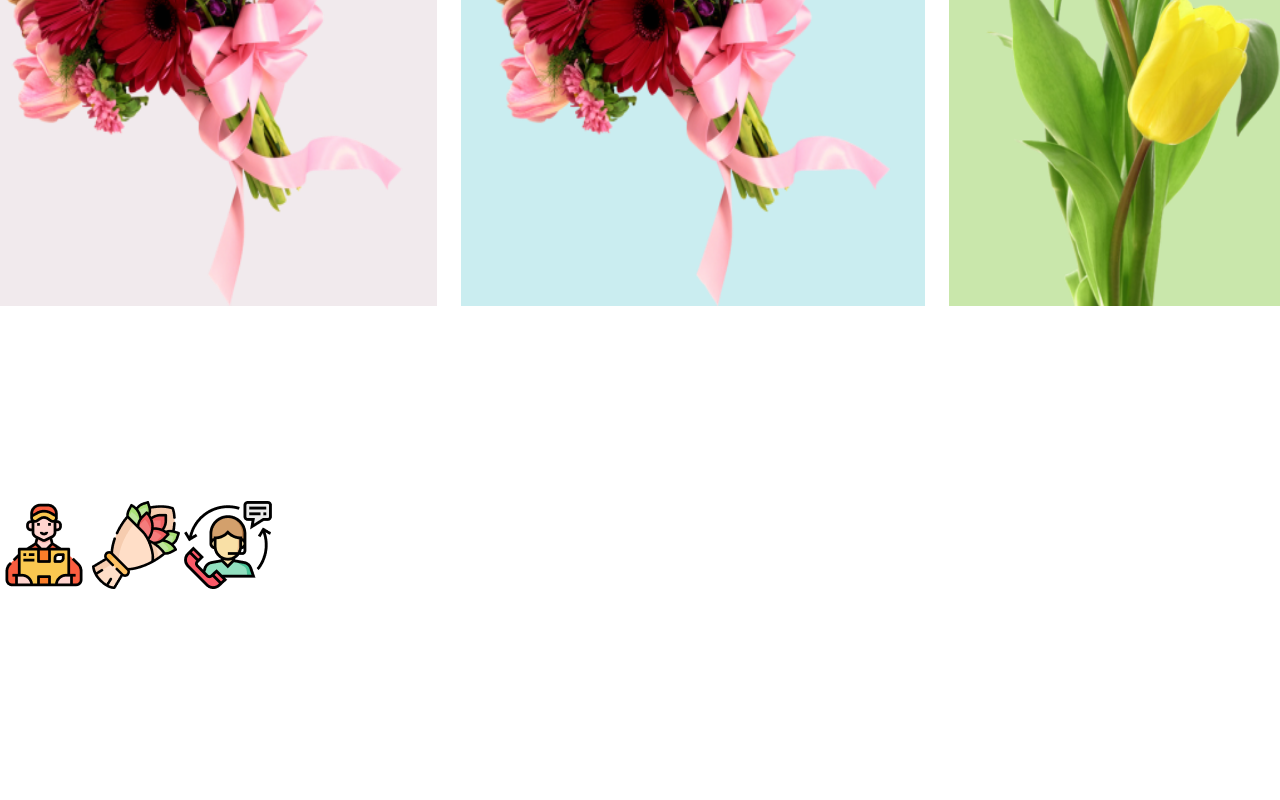
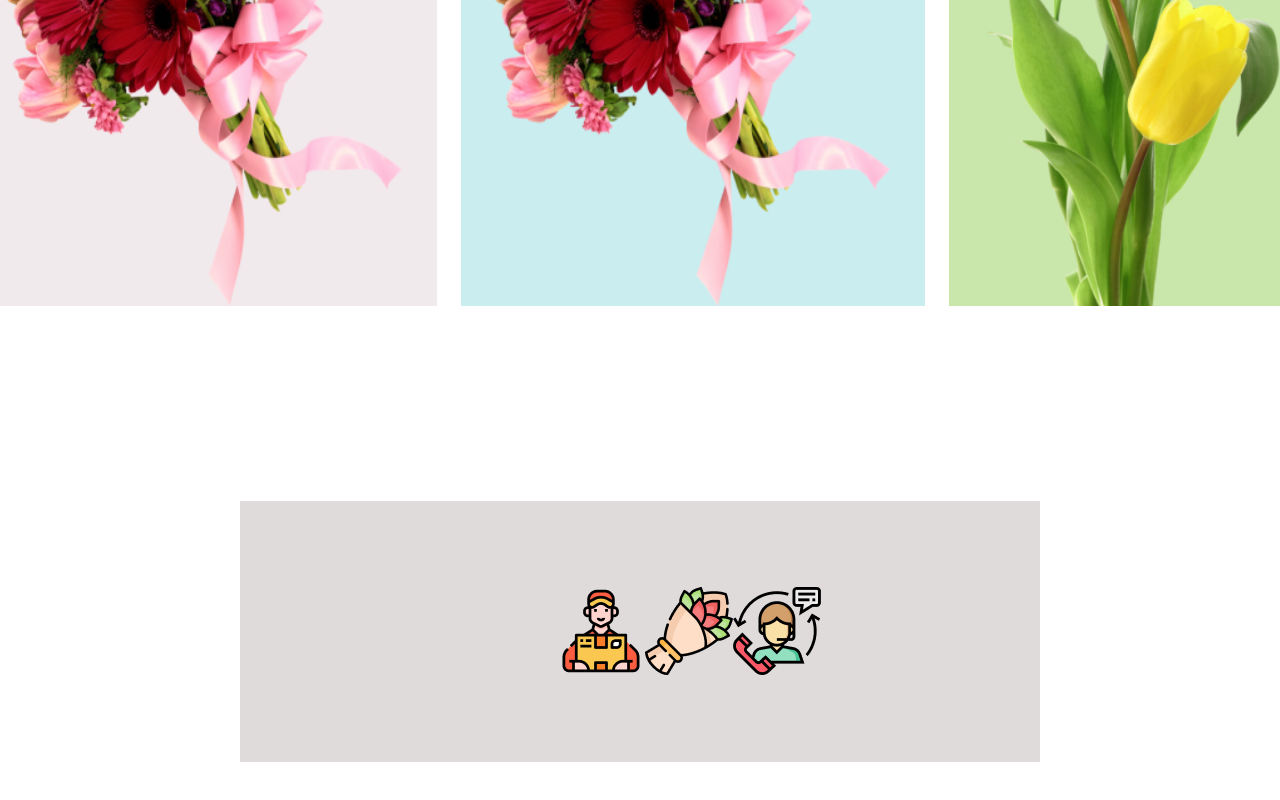
Before and after one commit to sumondas2001/online-flower-shop, a plain HTML site: page index.html in a window 1280 px wide. Shown: the part 1432-2232 px from the top of the page. Before the commit the page ends 2026 px from the top, so only its background shows below. Drawn offline with nearby package versions, Linux system fonts and the light colour scheme.

Commit message:
flower assent

```diff
--- a/index.html
+++ b/index.html
@@ -49,11 +49,15 @@
 
                 </div>
                 <div>
-                    <div>
-                        <img src="./Flower Asset/Group 57.png" alt="">
-                        <img src="./Flower Asset/Group 58.png" alt="">
-                        <img src="./Flower Asset/Group 59.png" alt="">
+                    <div class="flower-assent">
+                        <img class="Delivery" src="./Flower Asset/Group 57.png" alt="">
+                        <img class="Delivery" src="./Flower Asset/Group 58.png" alt="">
+
+
+                        <img class="Delivery" src="./Flower Asset/Group 59.png" alt="">
+
                     </div>
+
                 </div>
         </section>
 
--- a/styel.css
+++ b/styel.css
@@ -84,12 +84,13 @@ body {
 
 .img-description{
     display: flex;
-    list-style:none ;
+
     color: #272727;
     font-size: 24px;
     font-weight: 700;
     height: 35px;
     text-align: center;
+
 
 
 
@@ -133,3 +134,22 @@ body {
 
 
 }
+.flower-assent{
+    display: flex;
+    background-color: #dfdbdb;
+    justify-content: space-between;
+
+    padding: 86px 317px 87px;
+    margin: 0px 240px 128px 240px ;
+
+
+}
+.Delivery{
+
+    /* display: flex; */
+
+
+
+
+
+}
```
